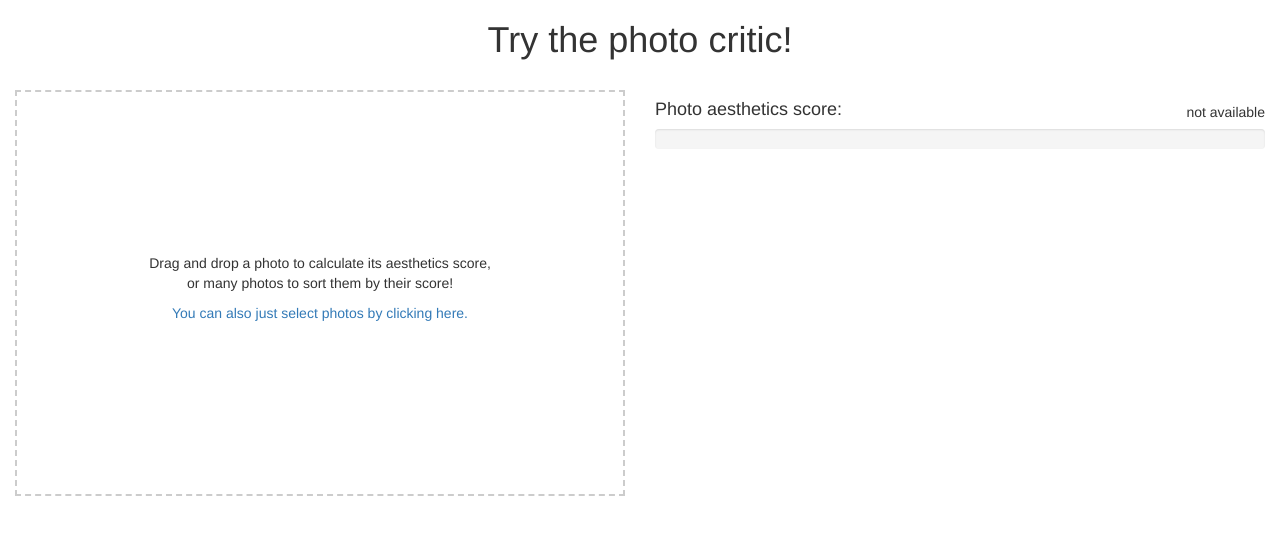
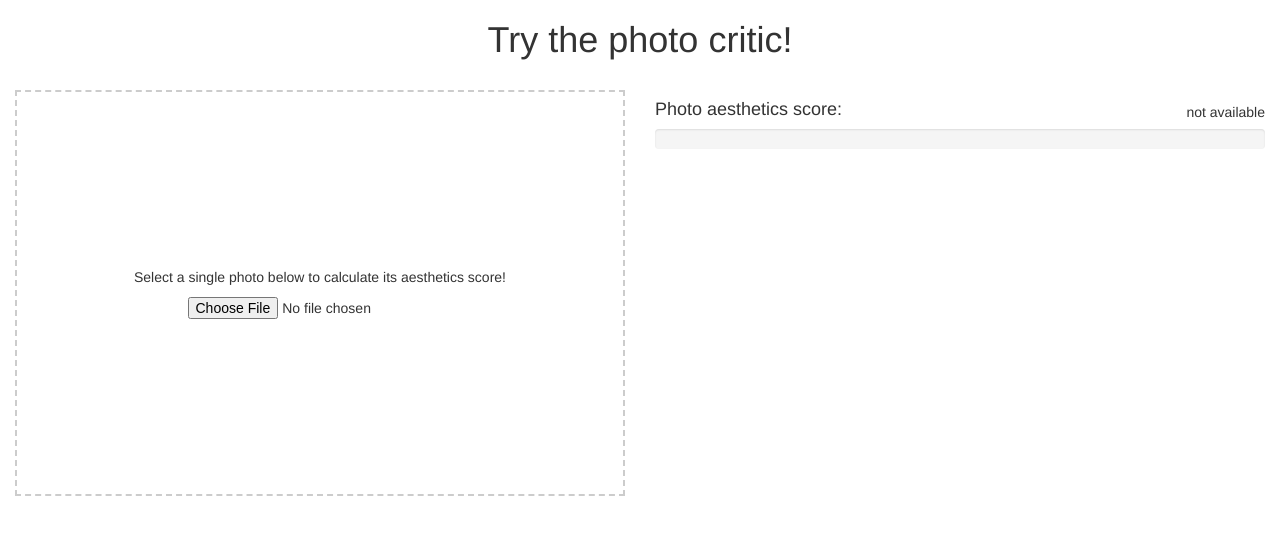
Before and after one commit to mc-suchecki/photo-critic, a Flask app: page / in a window 1280 px wide. Shown: the top 535 px of the page. Run offline with Flask 2, Linux system fonts and the light colour scheme; some libraries are stand-ins or nearby versions.

Commit message:
Added most part of the frontend: user can now upload a photo - it is displayed and sent to the backend. Photo score (so far randomly generated in the backend) is displayed in the frontend.

```diff
--- a/main.py
+++ b/main.py
@@ -1,7 +1,9 @@
 import logging
+import random
 import sys
 from flask import Flask
 from flask import render_template
+from flask import jsonify
 
 app = Flask(__name__)
 app.logger.addHandler(logging.StreamHandler(sys.stdout))
@@ -13,5 +15,14 @@ app.config.from_object('config')
 def homepage():
   return render_template('index.html')
 
+
+@app.route('/rate-photo', methods=["PUT"])
+def rate_photo():
+  # print(request.json)
+  # TODO so far the score is hardcoded in the backend
+  score = random.randint(1, 100)
+  print("works")
+  return jsonify(score=score)
+
 if __name__ == '__main__':
     app.run(debug=True, use_reloader=True)
--- a/static/main.css
+++ b/static/main.css
@@ -36,3 +36,16 @@
 .score-bar {
     clear: both;
 }
+
+.photo-thumbnail {
+    width: 100%;
+    margin-bottom: 20px;
+}
+
+.photo-input {
+    margin: 0 auto;
+}
+
+.spinner {
+    text-align: center;
+}
--- /dev/null
+++ b/static/main.js
@@ -0,0 +1,48 @@
+document.getElementById("photo-input").addEventListener("change", readURL, true);
+
+function readURL() {
+    var file = document.getElementById("photo-input").files[0];
+    var reader = new FileReader();
+    reader.onloadend = function () {
+        // display the photo
+        var photoElement = document.getElementById("photo");
+        photoElement.src = reader.result;
+        photoElement.classList.remove("hidden");
+        // hide the drag and drop area and the aesthetics score
+        document.getElementsByClassName("aspect-ratio-fix")[0].classList.add("hidden");
+        document.getElementById("score").classList.add("hidden");
+        // display the spinner
+        document.getElementById("spinner").classList.remove("hidden");
+        // do the AJAX call to retrieve the score
+        var request = new XMLHttpRequest();
+        request.open("PUT", "/rate-photo");
+        request.setRequestHeader("Content-Type", "application/json");
+        request.onload = function () {
+            if (request.status === 200) {
+                var result = JSON.parse(request.responseText);
+                console.log(result.score);
+                document.getElementById("spinner").classList.add("hidden");
+                document.getElementById("score").classList.remove("hidden");
+                document.getElementById("score-bar").style["width"] = result.score + "%";
+                document.getElementById("score-text").innerText = result.score + "%";
+                if (result.score >= 75) {
+                    document.getElementById("score-bar").classList.add("progress-bar-success");
+                    document.getElementById("score-text").classList.add("text-success");
+                } else if (result.score >= 25) {
+                    document.getElementById("score-bar").classList.add("progress-bar-warning");
+                    document.getElementById("score-text").classList.add("text-warning");
+                } else {
+                    document.getElementById("score-bar").classList.add("progress-bar-danger");
+                    document.getElementById("score-text").classList.add("text-danger");
+                }
+            } else {
+                console.log("Error!");
+            }
+        };
+        request.send(JSON.stringify({photo: reader.result}));
+    };
+    if (file) {
+        reader.readAsDataURL(file);
+    } else {
+    }
+}
--- a/templates/index.html
+++ b/templates/index.html
@@ -7,7 +7,8 @@
     <title>Photo Critic</title>
     <link rel="stylesheet" href="https://maxcdn.bootstrapcdn.com/bootstrap/3.3.7/css/bootstrap.min.css"
           integrity="sha384-BVYiiSIFeK1dGmJRAkycuHAHRg32OmUcww7on3RYdg4Va+PmSTsz/K68vbdEjh4u" crossorigin="anonymous">
-    <link rel="stylesheet" href="/static/main.css" />
+    <link rel="stylesheet" href="https://maxcdn.bootstrapcdn.com/font-awesome/4.7.0/css/font-awesome.min.css">
+    <link rel="stylesheet" href="/static/main.css"/>
 </head>
 <body>
 <div class="container-fluid">
@@ -16,26 +17,36 @@
     </div>
     <div class="row">
         <div class="col-md-6">
+            <!-- TODO enable drag and drop -->
+            <!-- TODO add support for multiple images -->
+            <img id="photo" class="hidden photo-thumbnail" src=""/>
             <div class="aspect-ratio-fix">
                 <div class="drag-and-drop-area">
                     <p class="text-centered">
-                        Drag and drop a photo to calculate its aesthetics score,<br>
-                        or many photos to sort them by their score!
+                        Select a single photo below to calculate its aesthetics score!<br>
                     </p>
-                    <p class="text-primary text-centered">You can also just select photos by clicking here.</p>
+                    <!-- or many photos to sort them by their score! -->
+                    <!--<p class="text-centered">You can also just select photos by clicking below:</p>-->
+                    <input type="file" id="photo-input" class="photo-input" accept="image/gif, image/jpeg, image/png"/>
                 </div>
             </div>
         </div>
         <div class="col-md-6">
-            <h4 class="score-title">Photo aesthetics score:</h4>
-            <span class="photo-score">not available</span>
-            <div class="progress score-bar">
-                <div class="progress-bar progress-bar-success" role="progressbar" style="width: 0%;">
+            <div id="spinner" class="hidden spinner">
+                <i class="fa fa-cog fa-spin fa-3x fa-fw"></i>
+            </div>
+            <div id="score">
+                <h4 class="score-title">Photo aesthetics score:</h4>
+                <span class="photo-score" id="score-text">not available</span>
+                <div class="progress score-bar">
+                    <div class="progress-bar progress-bar-success" id="score-bar" role="progressbar" style="width: 0%;">
+                    </div>
                 </div>
             </div>
         </div>
     </div>
 </div>
 <!-- TODO about section in the footer -->
+<script type="text/javascript" src="/static/main.js"></script>
 </body>
 </html>
```
Also changed, not shown: 1 other file.
